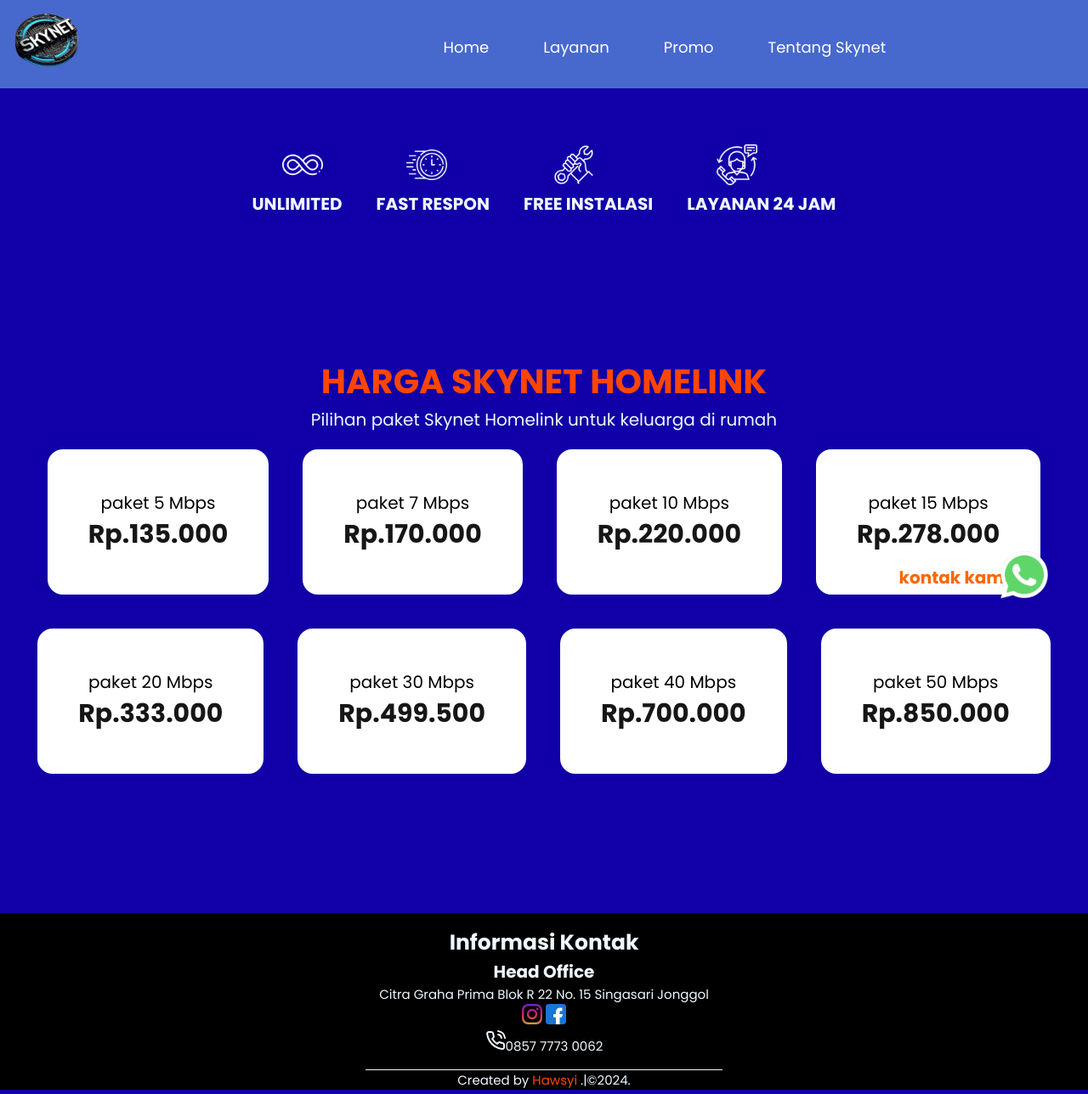
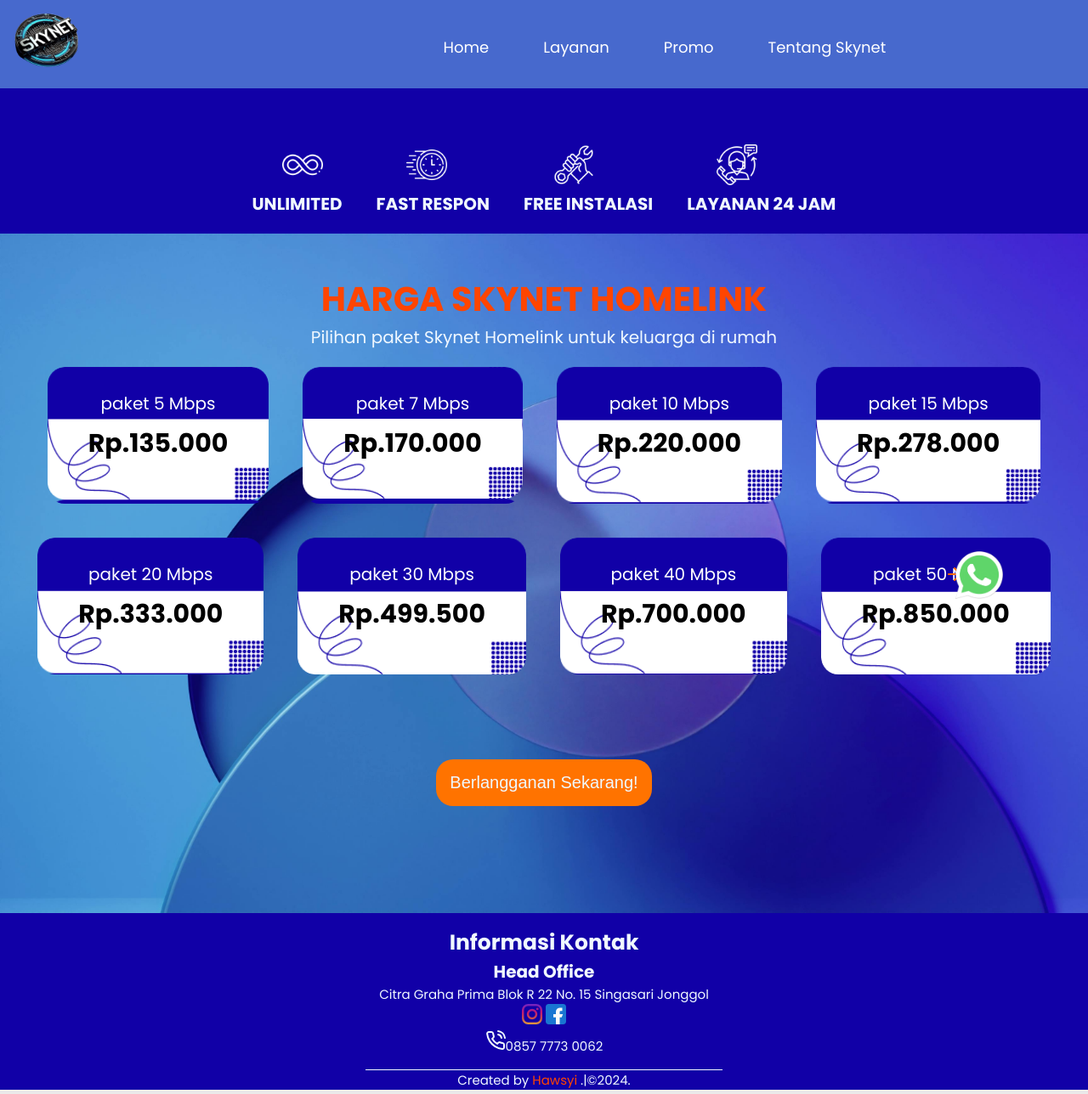
Before and after one commit to Hawsyi/skynet, a PHP site: page /layanan.html in a window 1280 px wide. Shown: the whole page at 85% size. Run offline with PHP 8.4, Linux system fonts and the light colour scheme; grey boxes are pictures that could not be loaded.

Commit message:
pembaruan page 2 dan 3

```diff
--- a/index.html
+++ b/index.html
@@ -190,7 +190,7 @@
       /></a>
     </div>
     <div class="loader">
-      <img src="images/tulisan.png" alt="">
+      <img src="images/tulisan.png" alt="" />
     </div>
     <script>
       feather.replace();
--- a/layanan.css
+++ b/layanan.css
@@ -128,12 +128,13 @@ section:nth-child(3) {
 }
 section:nth-child(4) {
   color: #000000;
-  background-color: rgb(17, 0, 167);
+  background-image: url("bg.jpg");
+  background-size: cover;
   height: 100vh;
 }
 section:nth-child(5) {
   color: #ffffff;
-  background-color: rgb(0, 0, 0);
+  background-color: rgb(17, 0, 167);
 }
 
 section .container {
@@ -215,19 +216,28 @@ section p {
 .paketharga {
   border-radius: 20px;
   padding: 3rem;
-  color: rgb(22, 22, 22);
-  border: 2px solid rgb(17, 0, 167);
-  background-color: rgb(255, 255, 255);
+  color: aliceblue;
+  border: 1px;
+  /* background-color: rgb(0, 0, 156); */
+  background-image: url("images/Frame\ 38149.png");
+  background-size: 100%;
   cursor: pointer;
   transition: 0.8s;
-  margin: 18px;
+  margin: 20px;
+  height: auto;
 }
 .paketharga p {
+  color: #ffffff;
+  margin-top: -20px;
+}
+.paketharga h3 {
   color: #000000;
+  margin-top: 10px;
 }
 .paketharga:hover {
   transform: scale(1.1);
 }
+
 .icons {
   padding: 20px;
   justify-content: center;
@@ -280,6 +290,81 @@ section p {
   height: 7vh;
   width: 7vh;
 }
+.butt {
+  padding: 5rem;
+}
+button {
+  background-color: rgb(255, 115, 0);
+  justify-content: center;
+  align-items: center;
+  font-size: 20px;
+  padding: 1rem;
+  width: 100%;
+  color: aliceblue;
+  border-radius: 20px;
+}
+
+/* loader */
+.loader {
+  position: fixed;
+  top: 0;
+  left: 0;
+  width: 100vw;
+  height: 100vh;
+  z-index: 9999;
+  display: flex;
+  justify-content: center;
+  align-items: center;
+  background-color: #f7f9fb;
+  transition: opacity 1s, visibility 0.75s;
+}
+.loader-hidden {
+  opacity: 0;
+  visibility: hidden;
+}
+/* .loader::after{
+  content:"";
+  width: 75px;
+  height: 75px;
+  border: 15px solid #dddddd;
+  border-top-color: #7449f5;
+  border-radius: 50%;
+  animation: loading 0.75s ease;
+} */
+.loader img {
+  animation: bounce 0.9s infinite;
+}
+@keyframes bounce {
+  /* 10%{
+    height: 50px;
+    width: 50px;
+  } */
+  /* 30%{
+    height: 50px;
+    width: 40px;
+  } */
+  50% {
+    /* height:30px;
+    width:57px; */
+    transform: translateY(24px);
+  }
+  /* 75%{
+    height: 50px;
+    width: 57px;
+  } */
+  100% {
+    transform: translateY(0px);
+  }
+}
+@keyframes loading {
+  from {
+    transform: rotate(0turn);
+  }
+  to {
+    transform: rotate(1turn);
+  }
+}
+
 /* media query */
 @media (max-width: 1000px) {
   html {
--- a/layanan.html
+++ b/layanan.html
@@ -78,17 +78,17 @@
     </div>
     <div class="container reveal">
       <div class="paketharga">
-        <!-- <h2>RUMAHAN</h2> -->
+
         <p>paket 5 Mbps</p>
         <h3>Rp.135.000</h3>
       </div>
       <div class="paketharga">
-        <!-- <h2>RUMAHAN</h2> -->
+
         <p>paket 7 Mbps</p>
         <h3>Rp.170.000</h3>
       </div>
       <div class="paketharga">
-        <!-- <h2>RUMAHAN</h2> -->
+
         <p>paket 10 Mbps</p>
         <h3>Rp.220.000</h3>
       </div>
@@ -112,7 +112,11 @@
         <p>paket 50 Mbps</p>
         <h3>Rp.850.000</h3>
       </div>
+      <div class="butt">
+        <a href="https://wa.me/message/H5HRECOZN5PEA1"><button>Berlangganan Sekarang!</button></a>
+      </div>
     </div>
+
   </div>
 </section>
 
@@ -140,19 +144,23 @@
   </div>
 </section>
 
-   <!-- icon wa -->
-   <div class="whatsaap">
-    <h2>kontak kami</h2>
-    <a href="https://wa.me/qr/Q3WPVFZRZXJIK1"
-      ><img src="iconwa.png" alt=""
-    /></a>
-  </div>
+<!-- icon wa -->
+<div class="whatsaap">
+  <h2><i data-feather="arrow-right"></i></h2>
+  <a href="https://wa.me/message/H5HRECOZN5PEA1"
+    ><img src="iconwa.png" alt=""
+  /></a>
+</div>
+<div class="loader">
+  <img src="images/tulisan.png" alt="" />
+</div>
 <!-- feather place -->
 <script>
       feather.replace();
     </script>
 
       <!-- my java script -->
+    <script src="loader.js"></script>
       <script src="script.js"></script>
       <script type="text/javascript">
         window.addEventListener("scroll", reveal);
--- a/promo.css
+++ b/promo.css
@@ -161,6 +161,7 @@ img {
   margin-left: 1vh;
   width: 7vh;
 }
+
 @media (max-width: 1000px) {
   html {
     font-size: 50%;
```
Also changed, not shown: promo.html (+6 -6 lines), style.css (+14 -13 lines).
